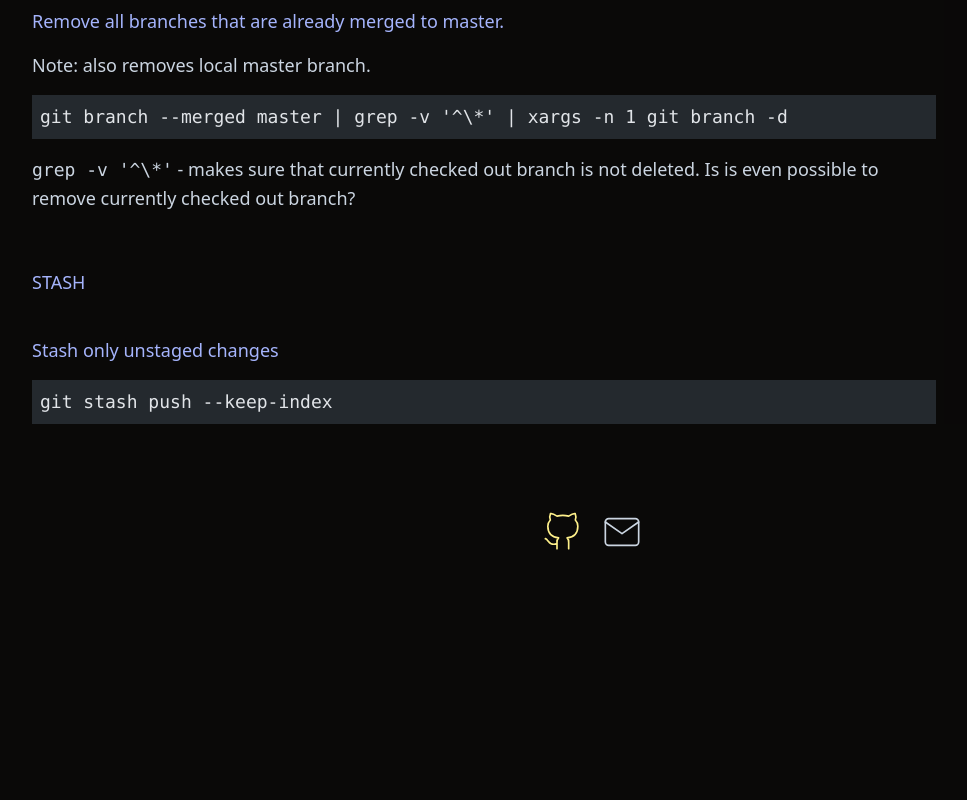
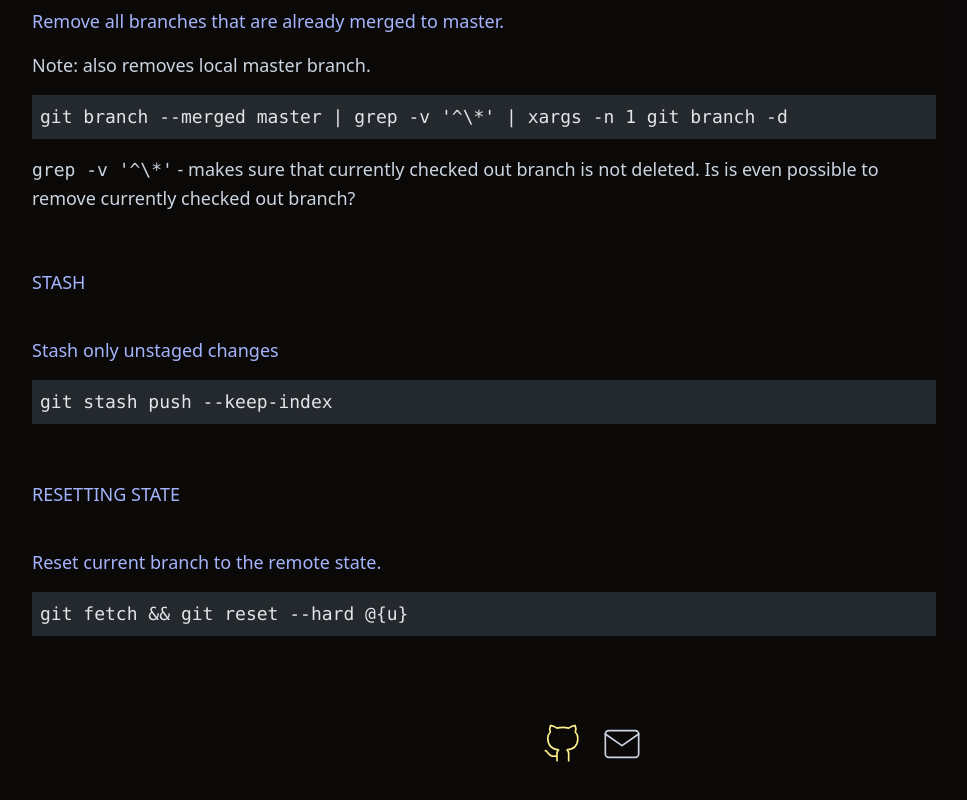
Before and after one commit to 0ctothorp/0ctothorp.github.io, an Astro site: page /cheatsheets/git in a window 1280 px wide. Shown: the part 1638-2438 px from the top of the page, without its empty margins (48-1015 px from the left). Before the commit the page ends 2238 px from the top, so only its background shows below. Built offline with nearby package versions, Linux system fonts and the light colour scheme; Astro itself is replaced by a stand-in of ours; code samples lack their colours.

Commit message:
update git cheatsheet

````diff
--- a/src/pages/cheatsheets/git.mdx
+++ b/src/pages/cheatsheets/git.mdx
@@ -83,3 +83,11 @@ git branch --merged master | grep -v '^\*' | xargs -n 1 git branch -d
 ```sh
 git stash push --keep-index
 ```
+
+## Resetting state
+
+### Reset current branch to the remote state.
+
+```sh
+git fetch && git reset --hard @{u}
+```
````
